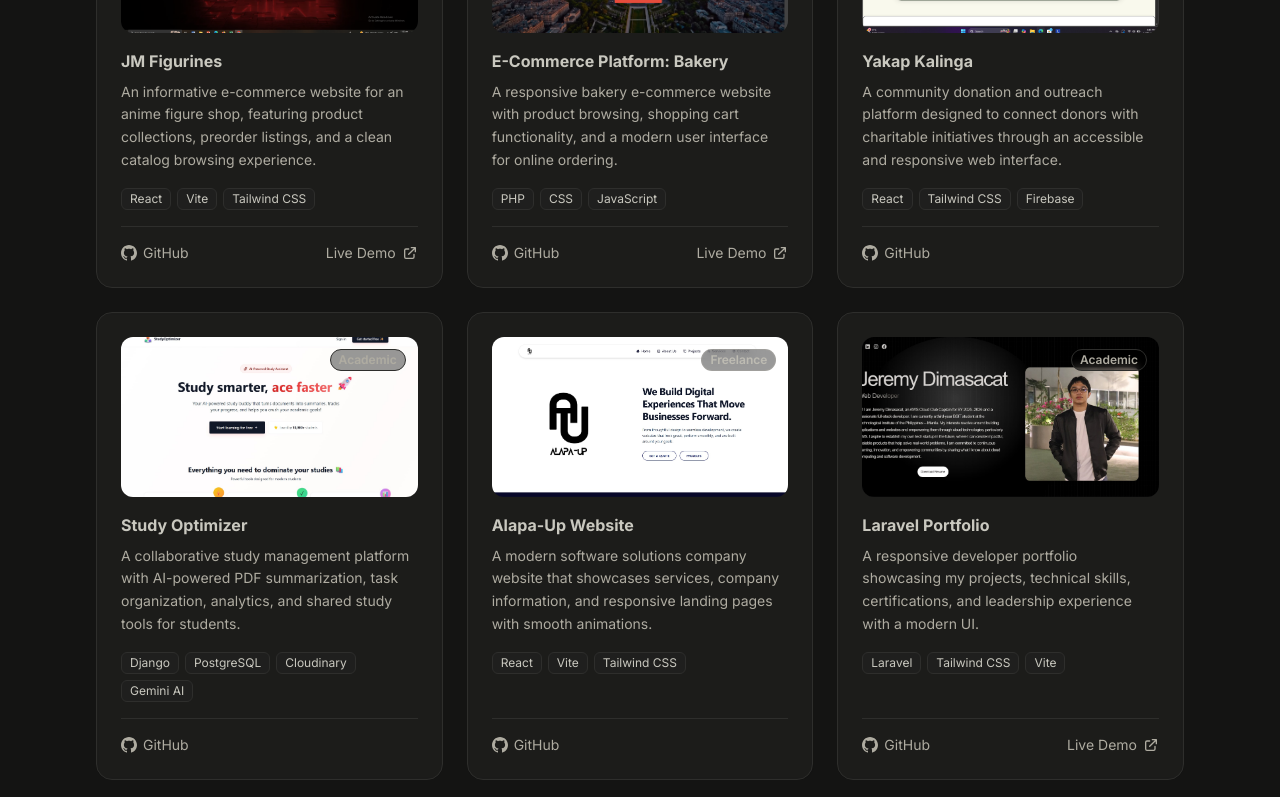
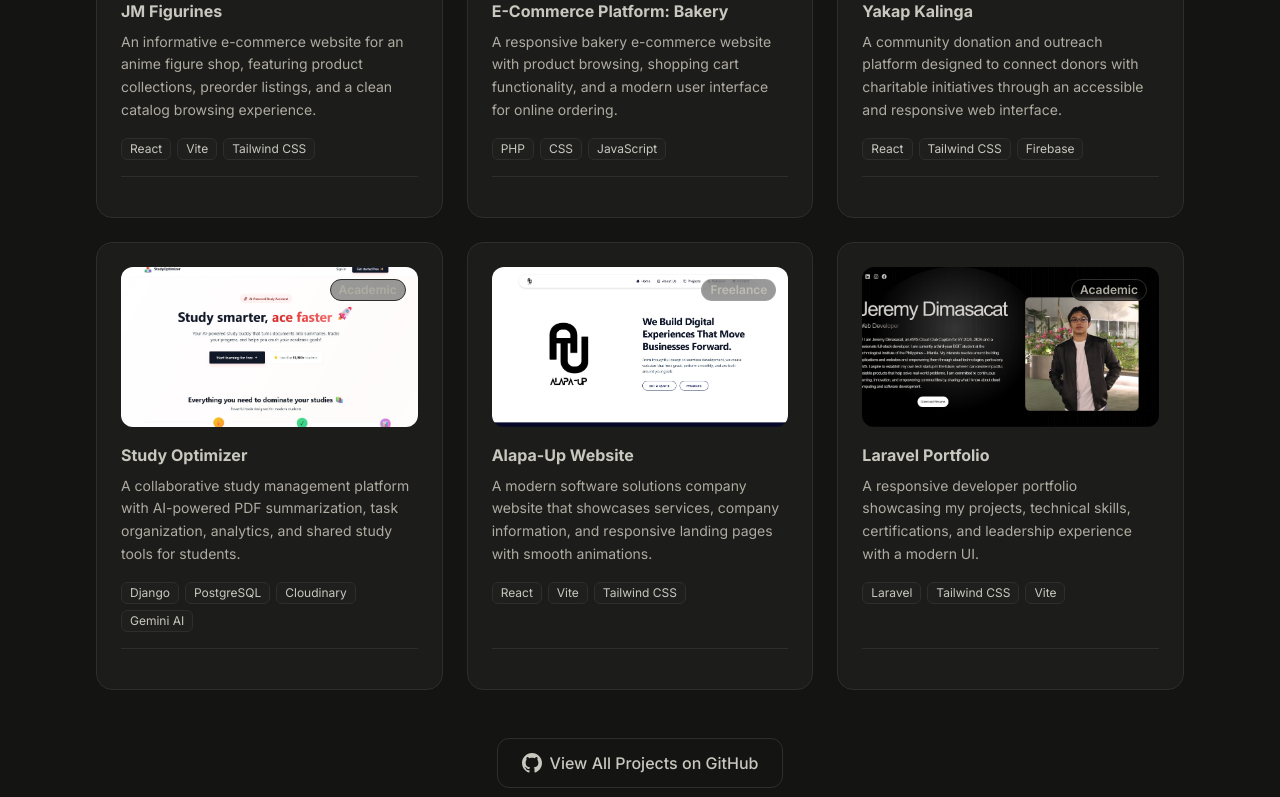
Before and after one commit to kayden-ctr/Dimasacat-Portfolio, a React (Vite) app: page / in a window 1280 px wide. Shown: the part 3996-4793 px from the top of the page. Built offline with nearby package versions, Linux system fonts and the light colour scheme.

Commit message:
konting linis lang

```diff
--- a/src/components/Academics.jsx
+++ b/src/components/Academics.jsx
@@ -8,7 +8,7 @@
     period: '2022 – Present',
     status: 'In Progress',
     description: 'Focusing on software engineering, algorithms, data structures, and web development. Active member of the Computer Science Society.',
-    subjects: ['Data Structures & Algorithms', 'Software Engineering', 'Database Management', 'Operating Systems', 'Web Development'],
+    subjects: ['Data Structures & Algorithms', 'Application Development', 'Database Management', 'Programming', 'Web Development'],
     icon: '🎓',
   },
   {
@@ -17,7 +17,7 @@
     period: '2020 – 2022',
     status: 'Graduated',
     description: 'Specialized in Science, Technology, Engineering, and Mathematics. Graduated with honors.',
-    subjects: ['Pre-Calculus', 'Statistics & Probability', 'General Physics', 'Earth Science'],
+    subjects: [''],
     icon: '🏫',
   },
 ]
--- a/src/components/Projects.jsx
+++ b/src/components/Projects.jsx
@@ -15,8 +15,6 @@
     category: 'Frontend',
     type: 'Personal',
     image: '/Figurines.png',
-    github: 'https://github.com/kayden-ctr',
-    live: 'https://example.com',
     featured: false,
   },
   {
@@ -26,8 +24,6 @@
     category: 'Web App',
     type: 'Academic',
     image: '/Bakery.png',
-    github: 'https://github.com/kayden-ctr',
-    live: 'https://example.com',
     featured: false,
   },
   {
@@ -37,8 +33,6 @@
     category: 'Web App',
     type: 'Academic',
     image: '/Yakap.png',
-    github: 'https://github.com/kayden-ctr',
-    live: null,
     featured: false,
   },
   {
@@ -48,8 +42,6 @@
     category: 'Full Stack',
     type: 'Academic',
     image: '/optinizer.jpg',
-    github: 'https://github.com/kayden-ctr',
-    live: null,
     featured: false,
   },
   {
@@ -59,8 +51,6 @@
     category: 'Frontend',
     type: 'Freelance',
     image: '/Alapa-up.jpg',
-    github: 'https://github.com/kayden-ctr',
-    live: null,
     featured: false,
   },
   {
@@ -70,8 +60,6 @@
     category: 'Website',
     type: 'Academic',
     image: '/Laravel.jpg',
-    github: 'https://github.com/kayden-ctr',
-    live: 'https://example.com',
     featured: false,
   },
 ]
@@ -158,30 +146,6 @@
               </div>
 
               <div className="flex items-center gap-3 pt-4 border-t border-[#2e2e2c]">
-                <a
-                  href={project.github}
-                  target="_blank"
-                  rel="noopener noreferrer"
-                  className="flex items-center gap-1.5 text-sm text-[#AFACA1] hover:text-[#C9C8BF] transition-colors"
-                >
-                  <svg xmlns="http://www.w3.org/2000/svg" className="h-4 w-4" fill="currentColor" viewBox="0 0 24 24">
-                    <path d="M12 0c-6.626 0-12 5.373-12 12 0 5.302 3.438 9.8 8.207 11.387.599.111.793-.261.793-.577v-2.234c-3.338.726-4.033-1.416-4.033-1.416-.546-1.387-1.333-1.756-1.333-1.756-1.089-.745.083-.729.083-.729 1.205.084 1.839 1.237 1.839 1.237 1.07 1.834 2.807 1.304 3.492.997.107-.775.418-1.305.762-1.604-2.665-.305-5.467-1.334-5.467-5.931 0-1.311.469-2.381 1.236-3.221-.124-.303-.535-1.524.117-3.176 0 0 1.008-.322 3.301 1.23.957-.266 1.983-.399 3.003-.404 1.02.005 2.047.138 3.006.404 2.291-1.552 3.297-1.23 3.297-1.23.653 1.653.242 2.874.118 3.176.77.84 1.235 1.911 1.235 3.221 0 4.609-2.807 5.624-5.479 5.921.43.372.823 1.102.823 2.222v3.293c0 .319.192.694.801.576 4.765-1.589 8.199-6.086 8.199-11.386 0-6.627-5.373-12-12-12z"/>
-                  </svg>
-                  GitHub
-                </a>
-                {project.live && (
-                  <a
-                    href={project.live}
-                    target="_blank"
-                    rel="noopener noreferrer"
-                    className="flex items-center gap-1.5 text-sm text-[#AFACA1] hover:text-[#C9C8BF] transition-colors ml-auto"
-                  >
-                    Live Demo
-                    <svg xmlns="http://www.w3.org/2000/svg" className="h-4 w-4" fill="none" viewBox="0 0 24 24" stroke="currentColor">
-                      <path strokeLinecap="round" strokeLinejoin="round" strokeWidth={2} d="M10 6H6a2 2 0 00-2 2v10a2 2 0 002 2h10a2 2 0 002-2v-4M14 4h6m0 0v6m0-6L10 14" />
-                    </svg>
-                  </a>
-                )}
               </div>
             </div>
           ))}
```
